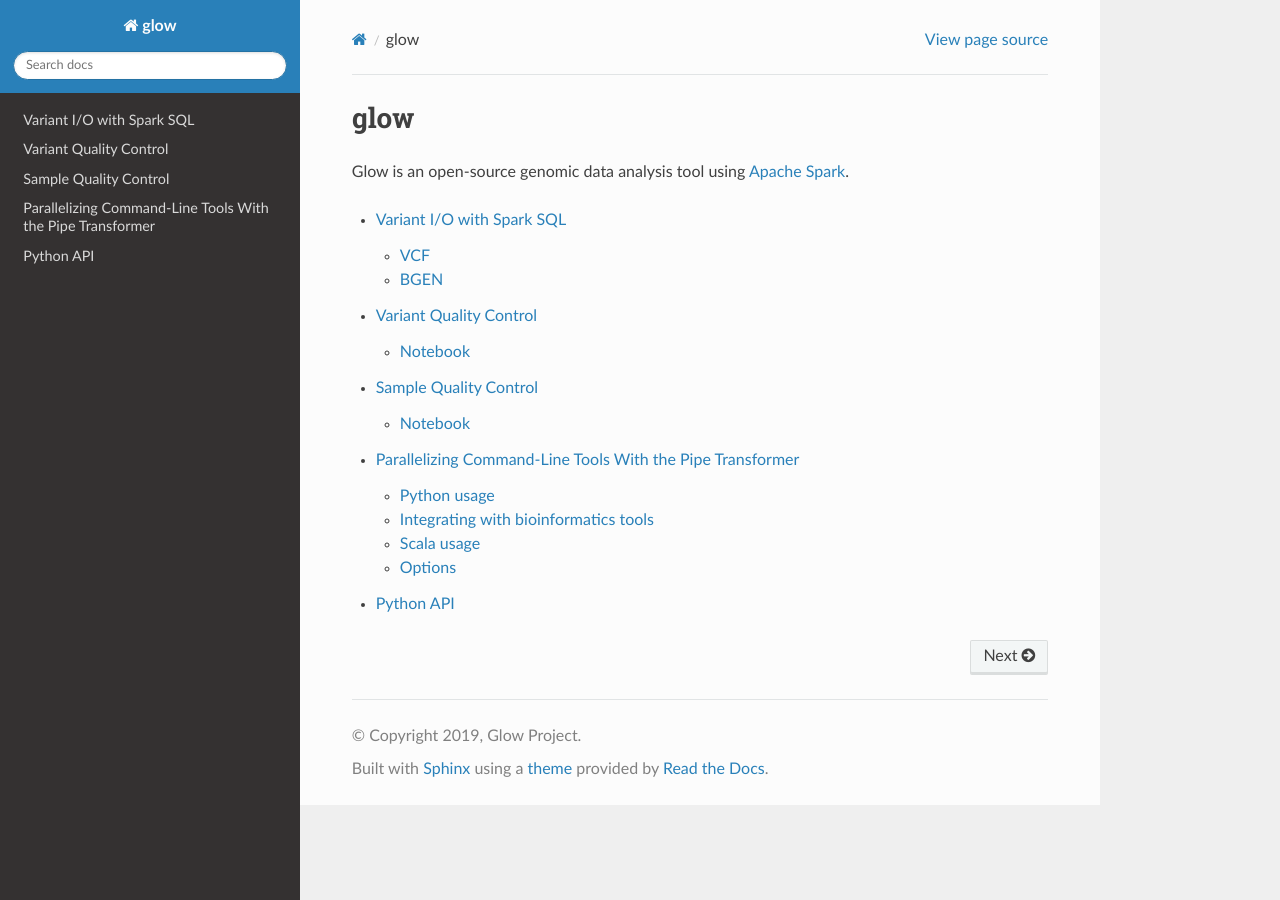
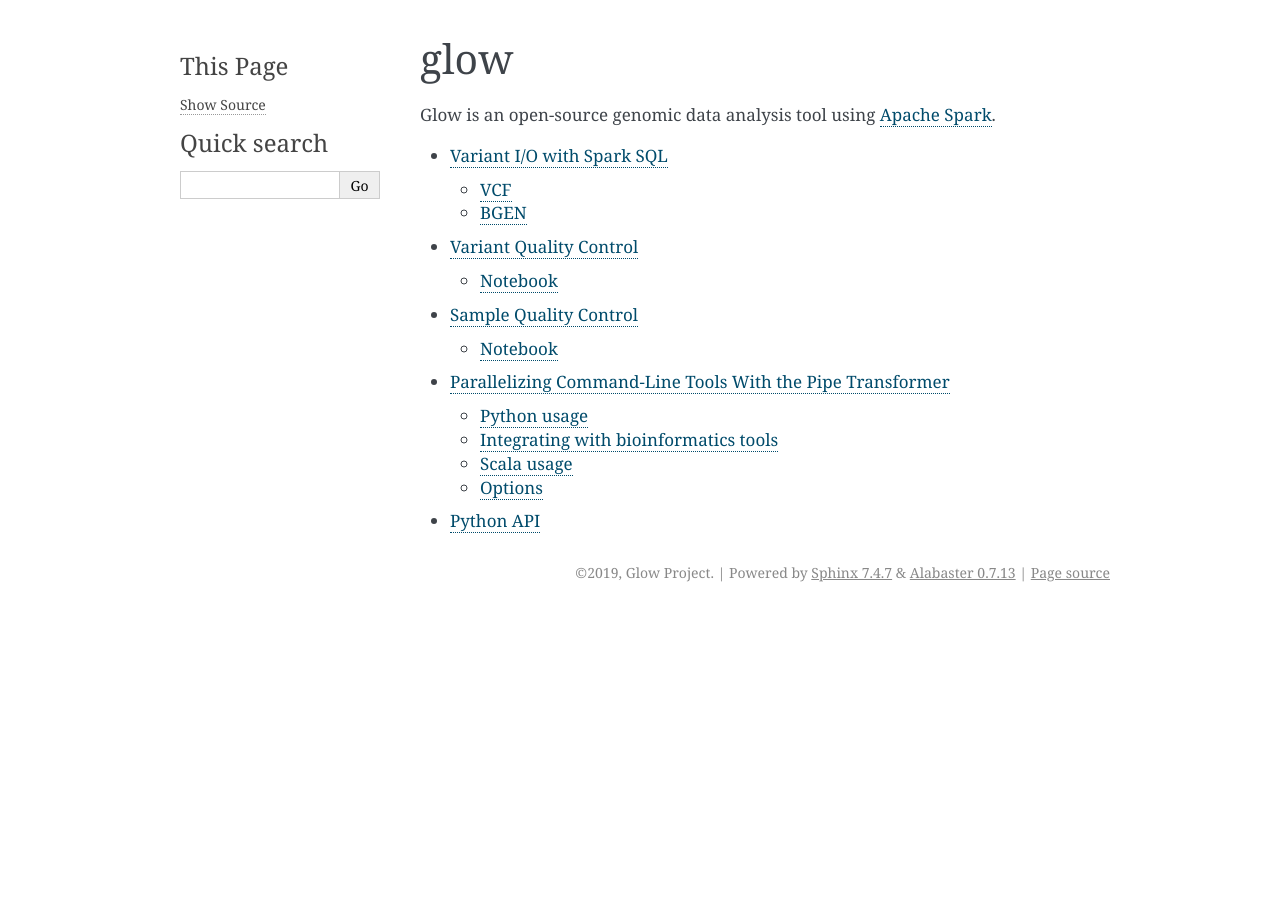
Before and after one commit to projectglow/glow, a Sphinx documentation site: the page built from docs/source/index.rst, in a window 1280 px wide. Built offline with Sphinx 7.4.7, drawn with Linux system fonts in a browser that asks for light colours.

Commit message:
fix
Signed-off-by: kianfar77 <kiavash.kianfar@databricks.com>

```diff
--- a/docs/source/conf.py
+++ b/docs/source/conf.py
@@ -100,16 +100,13 @@
 # The theme to use for HTML and HTML Help pages.  See the documentation for
 # a list of builtin themes.
 #
-html_theme = 'sphinx_rtd_theme'
+html_theme = 'alabaster'
 
 # Theme options are theme-specific and customize the look and feel of a theme
 # further.  For a list of options available for each theme, see the
 # documentation.
 #
-html_theme_options = {
-    # Toc options
-    'sticky_navigation': True
-}
+# html_theme_options = {}
 
 # Add any paths that contain custom static files (such as style sheets) here,
 # relative to this directory. They are copied after the builtin static files,
```
